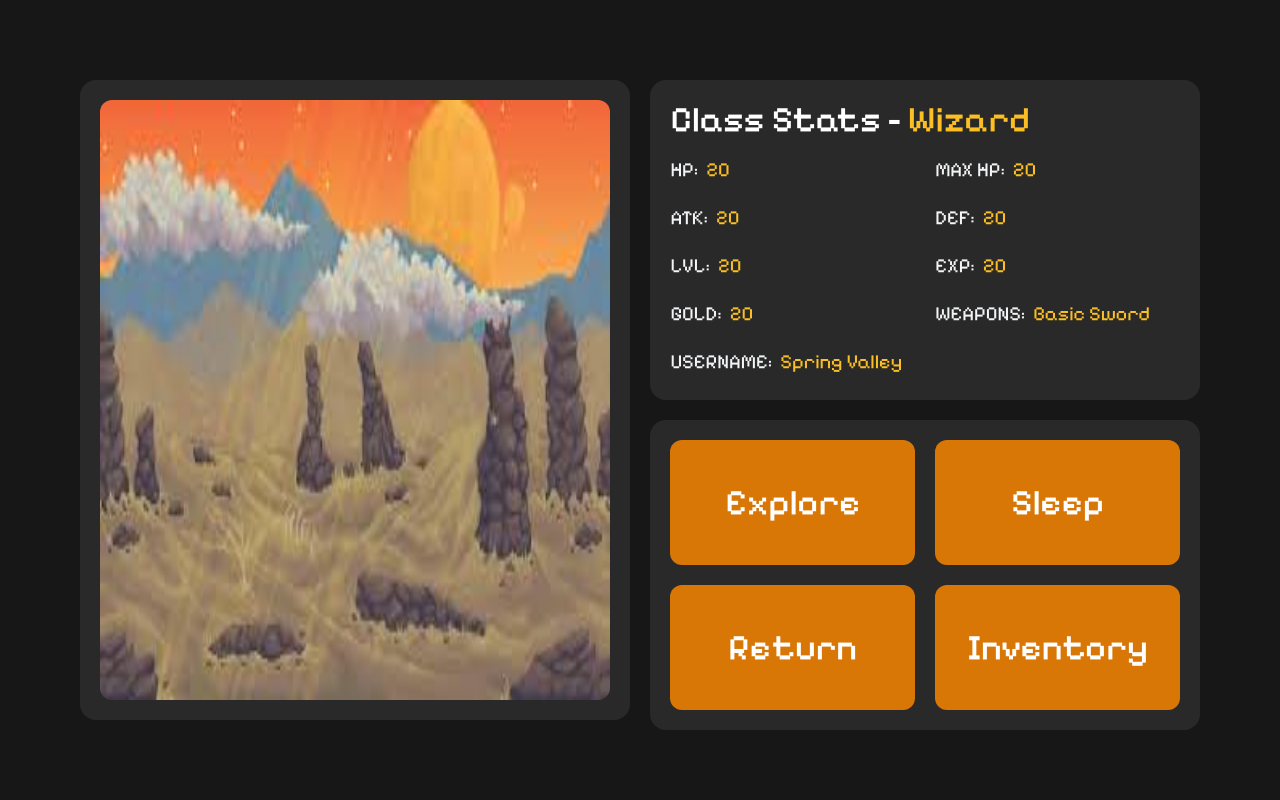
After one commit to HeunLi/flask-rpg2, a Flask app: page /explore in a window 1280 px wide. The commit adds this page. Run offline with Flask 3, Linux system fonts and the light colour scheme; some libraries are stand-ins or nearby versions.

Commit message:
ndi nako

```diff
--- a/flaskr/app.py
+++ b/flaskr/app.py
@@ -18,7 +18,7 @@ app.secret_key = "your_secret_key"
 
 global player
 player = {}
-# Define shop items (this can be made dynamic if needed)
+
 SHOP_ITEMS = [
     {"name": "Iron Sword", "ATK": 5.0, "cost": 50, "type": "weapon"},
     {"name": "Health Potion", "heal": 25, "cost": 30, "type": "item"},
@@ -93,6 +93,8 @@ def home():
 
 @app.route("/start", methods=["GET", "POST"])
 def start():
+    player = load_player()
+
     if player:
         return redirect(url_for("game"))
 
@@ -123,7 +125,7 @@ def game():
     return render_template("game/game.html", player=player)
 
 
-@app.route("/reset-game", methods=["POST"])
+@app.route("/reset-game", methods=["POST", "GET"])
 def reset_game():
     try:
         # Delete save files if they exist
@@ -134,6 +136,13 @@ def reset_game():
         return jsonify({"success": True})
     except Exception as e:
         return jsonify({"success": False, "error": str(e)})
+
+
+@app.route("/explore")
+def explore():
+    # player = load_player()
+    # world_state = load_world()
+    return render_template("game/explore.html")
 
 
 # -------------------------------------------
@@ -173,7 +182,7 @@ def battle_attack():
 
     # Calculate damage
     weapon_bonus = player.get("equipped_weapon", {}).get("ATK", 0.0)
-    raw_damage, damage_reduction, final_damage, dice_roll = calculate_damage(
+    raw_damage, damage_reduction, final_damage = calculate_damage(
         player, enemy, weapon_bonus
     )
     enemy["HP"] -= final_damage
@@ -184,7 +193,7 @@ def battle_attack():
         enemy["HP"] = 0  # Ensure enemy HP does not go negative
         message += f" {enemy['name']} is defeated!"
         update_world_state(world_state, area, enemy["name"])
-        add_experience(player, enemy["exp"])
+        add_experience(player, enemy["EXP_DROP"])
 
         # Save progress
         save_world(world_state)
@@ -203,9 +212,7 @@ def battle_attack():
         )
 
     # Process enemy counter-attack
-    raw_damage, damage_reduction, final_damage, dice_roll = calculate_damage(
-        enemy, player
-    )
+    raw_damage, damage_reduction, final_damage = calculate_damage(enemy, player)
     player["HP"] -= final_damage
     message += f" {enemy['name']} counterattacked for {final_damage:.1f} damage!"
 
@@ -246,9 +253,7 @@ def battle_defend():
     message = "You brace yourself and boost your defense! "
 
     # Enemy attacks while you are defending
-    raw_damage, damage_reduction, final_damage, dice_roll = calculate_damage(
-        enemy, player
-    )
+    raw_damage, damage_reduction, final_damage = calculate_damage(enemy, player)
     final_damage = int(final_damage)
     player["HP"] -= final_damage
     message += f"{enemy['name']} attacked for {final_damage} damage! "
@@ -298,9 +303,7 @@ def battle_run():
         )
 
     message = "Escape failed! As you try to run, "
-    raw_damage, damage_reduction, final_damage, dice_roll = calculate_damage(
-        enemy, player
-    )
+    raw_damage, damage_reduction, final_damage = calculate_damage(enemy, player)
     player["HP"] -= final_damage
     message += f"{enemy['name']} attacked you for {final_damage:.1f} damage! "
 
--- a/flaskr/player_save.json
+++ b/flaskr/player_save.json
@@ -1,28 +1,33 @@
 {
-    "class": "Swordsman",
-    "HP": 25,
-    "ATK": 5,
-    "DEF": 6,
-    "LVL": 1,
+	"class": "Wizard",
+	"HP": 21.0,
+	"ATK": 8.0,
+	"DEF": 6.0,
+	"LVL": 3,
 	"EXP": 0,
-    "MAX_HP": 25,
+	"MAX_HP": 40.0,
 	"inventory": {
 		"weapons": [
 			{
-                "name": "Basic Sword",
+				"name": "Basic Staff",
 				"ATK": 2
 			}
 		],
 		"items": [
 			{
-                "name": "Health Potion"
+				"name": "Small Potion",
+				"heal": 0.25
+			},
+			{
+				"name": "Health Potion",
+				"heal": 0.5
 			}
 		]
 	},
 	"equipped_weapon": {
-        "name": "Basic Sword",
+		"name": "Basic Staff",
 		"ATK": 2
 	},
-    "gold": 75,
-    "username": "Spring Valley"
+	"gold": 100,
+	"username": "Qwerty"
 }
--- /dev/null
+++ b/flaskr/templates/game/explore.html
@@ -0,0 +1,91 @@
+{% extends "base.html" %} {% block title %}Game{% endblock %} {% block content
+%}
+
+<div>
+	<div class="flex justify-center items-center h-screen p-20 gap-5">
+		<div class="w-full h-full flex gap-5">
+			<div
+				class="w-1/2 h-full bg-neutral-500/20 rounded-2xl overflow-hidden p-5"
+			>
+				<img
+					src="{{  url_for('static', filename='images/start_bg.jpg') }}"
+					alt=""
+					class="w-full h-full object-object rounded-xl"
+				/>
+			</div>
+			<div class="w-1/2 h-full space-y-5">
+				<div class="w-full h-1/2 bg-neutral-500/20 p-5 rounded-2xl">
+					<h1 class="pixel_font text-4xl font-medium text-white">
+						Class Stats - <span class="text-amber-400">Wizard</span>
+					</h1>
+					<div class="grid grid-cols-2 gap-5 mt-4">
+						<div class="pixel_font text-xl">
+							<span>HP:</span>
+							<span class="text-amber-400 ml-1">20</span>
+						</div>
+						<div class="pixel_font text-xl">
+							<span>MAX HP:</span>
+							<span class="text-amber-400 ml-1">20</span>
+						</div>
+						<div class="pixel_font text-xl">
+							<span>ATK:</span>
+							<span class="text-amber-400 ml-1">20</span>
+						</div>
+						<div class="pixel_font text-xl">
+							<span>DEF:</span>
+							<span class="text-amber-400 ml-1">20</span>
+						</div>
+						<div class="pixel_font text-xl">
+							<span>LVL:</span>
+							<span class="text-amber-400 ml-1">20</span>
+						</div>
+						<div class="pixel_font text-xl">
+							<span>EXP:</span>
+							<span class="text-amber-400 ml-1">20</span>
+						</div>
+						<div class="pixel_font text-xl">
+							<span>GOLD:</span>
+							<span class="text-amber-400 ml-1">20</span>
+						</div>
+						<div class="pixel_font text-xl">
+							<span>WEAPONS:</span>
+							<span class="text-amber-400 ml-1">Basic Sword</span>
+						</div>
+						<div class="pixel_font text-xl">
+							<span>USERNAME:</span>
+							<span class="text-amber-400 ml-1"
+								>Spring Valley</span
+							>
+						</div>
+					</div>
+				</div>
+				<div class="w-full h-[310px] bg-neutral-500/20 rounded-2xl p-5">
+					<div class="grid grid-cols-2 gap-5">
+						<button
+							class="py-3 px-5 w-full h-[125px] text-4xl font-medium pixel_font bg-amber-600 text-white rounded-xl text-center"
+						>
+							Explore
+						</button>
+						<button
+							class="py-3 px-5 w-full h-[125px] text-4xl font-medium pixel_font bg-amber-600 text-white rounded-xl text-center"
+						>
+							Sleep
+						</button>
+						<button
+							class="py-3 px-5 w-full h-[125px] text-4xl font-medium pixel_font bg-amber-600 text-white rounded-xl text-center"
+						>
+							Return
+						</button>
+						<button
+							class="py-3 px-5 w-full h-[125px] text-4xl font-medium pixel_font bg-amber-600 text-white rounded-xl text-center"
+						>
+							Inventory
+						</button>
+					</div>
+				</div>
+			</div>
+		</div>
+	</div>
+</div>
+
+{% endblock %}
--- a/flaskr/templates/game/start.html
+++ b/flaskr/templates/game/start.html
@@ -4,7 +4,7 @@
 {% block title %}Home{% endblock %}
 
 {% block content %}
-<div class="container mx-auto p-6 text-center relative">
+<div class="container mx-auto p-6 text-center relative fadeIn">
     <div class="w-full h-full flex flex-col items-center justify-center">
       <h1 class="text-3xl font-bold mb-4 animate-fade-in">Enter Your Name & Select Your Class</h1>
       <form action="{{ url_for('start') }}" method="POST">
```
Also changed, not shown: flaskr/templates/game/battle.html (+62 -31 lines), flaskr/templates/game/game.html (+7 -6 lines), flaskr/templates/game/home.html (+7 -5 lines), flaskr/utils/battle.py (+7 -7 lines), flaskr/world_save.json (added, +29 -0 lines), todo.txt (+10 -3 lines). Lines whose indentation alone changed are shown as unchanged.
